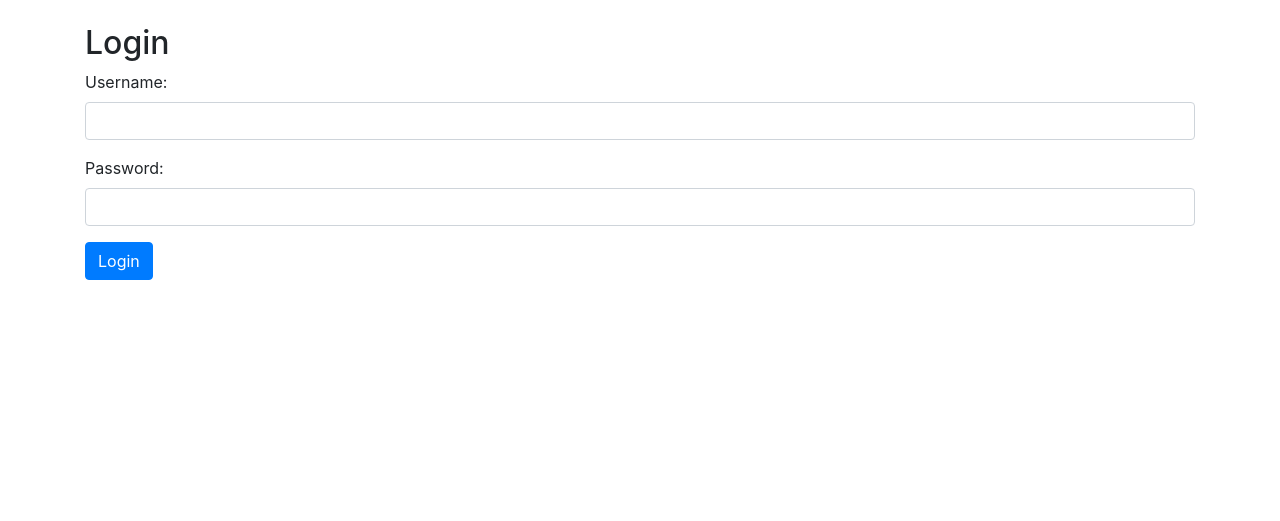
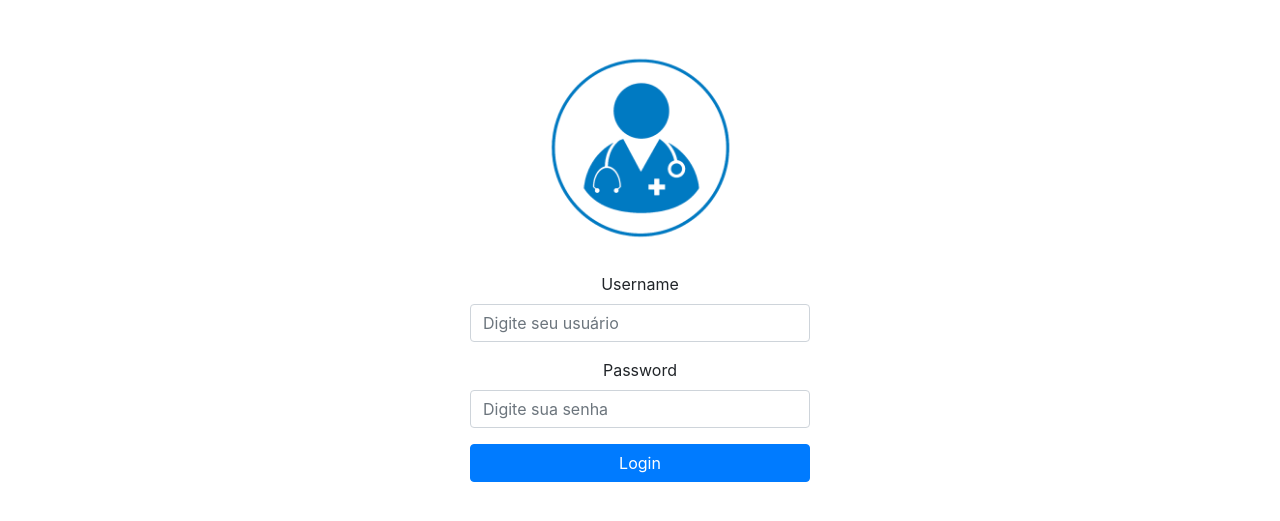
Before and after one commit to douglasinforj/clinica, a Django app: page /login/ in a window 1280 px wide. Shown: the part 56-577 px from the top of the page. Run offline with Django 4.2, Linux system fonts and the light colour scheme; some libraries are stand-ins or nearby versions.

Commit message:
Ajustando do layout da tela de login, cor do botão e centralizar logo

```diff
--- a/cadastros/templates/cadastros/login.html
+++ b/cadastros/templates/cadastros/login.html
@@ -1,17 +1,28 @@
 {% extends 'cadastros/base.html' %}
 
+{% load static %}
+
 {% block content %}
-  <h2>Login</h2>
-  <form method="post" action="{% url 'login' %}">
-    {% csrf_token %}
-    <div class="form-group">
-      <label for="username">Username:</label>
-      <input type="text" name="username" id="username" class="form-control">
+
+<div class="container">
+    <div class="row justify-content-center mt-5">
+      <div class="col-md-4 text-center">
+        <img src="{% static 'images/logo.png' %}" alt="Logo" class="img-fluid mb-4" style="max-width: 200px;">
+
+        <form method="post">
+          {% csrf_token %}
+          <div class="form-group">
+            <label for="id_username">Username</label>
+            <input type="text" class="form-control" id="id_username" name="username" placeholder="Digite seu usuário">
+          </div>
+          <div class="form-group">
+            <label for="id_password">Password</label>
+            <input type="password" class="form-control" id="id_password" name="password" placeholder="Digite sua senha">
+          </div>
+          <button type="submit" class="btn  btn-primary btn-block">Login</button>
+        </form>
+      </div>
     </div>
-    <div class="form-group">
-      <label for="password">Password:</label>
-      <input type="password" name="password" id="password" class="form-control">
-    </div>
-    <button type="submit" class="btn btn-primary">Login</button>
-  </form>
+  </div>
+
 {% endblock %}
```
